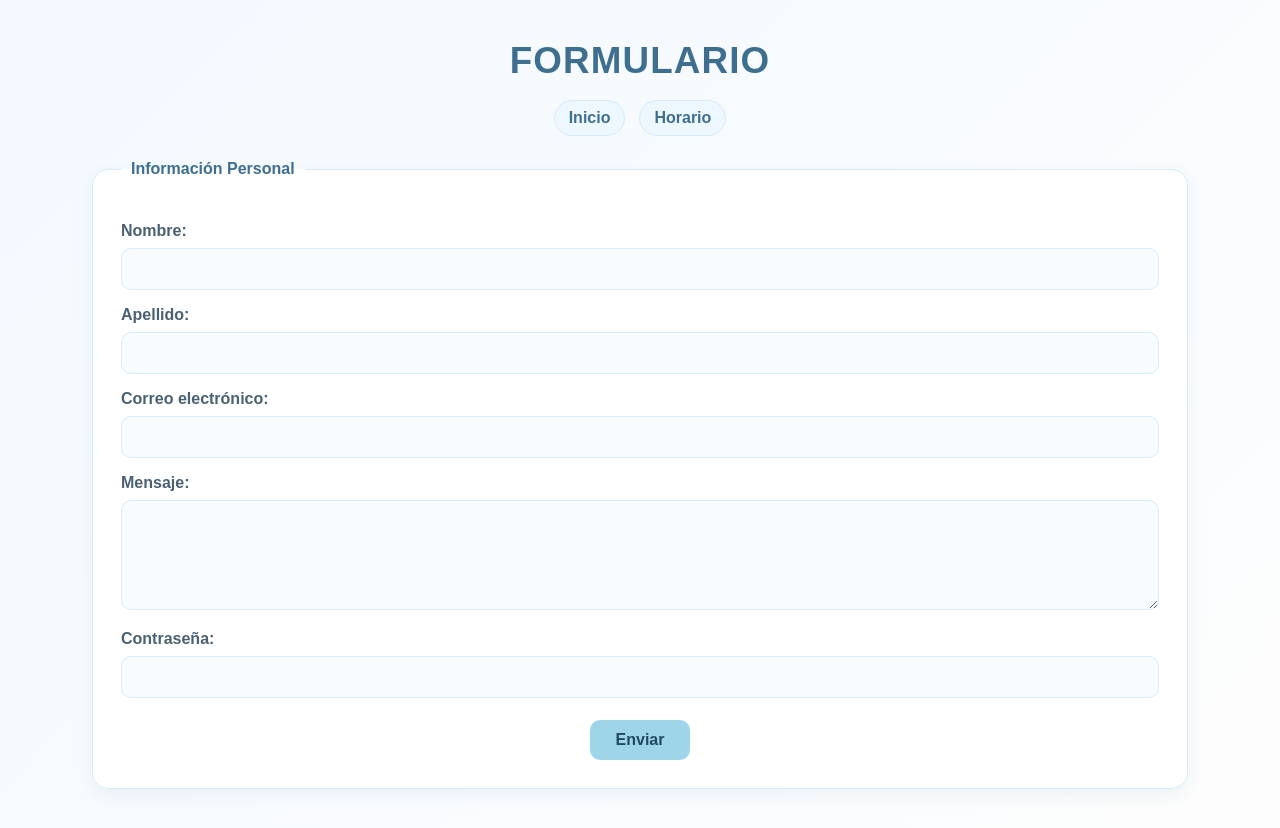
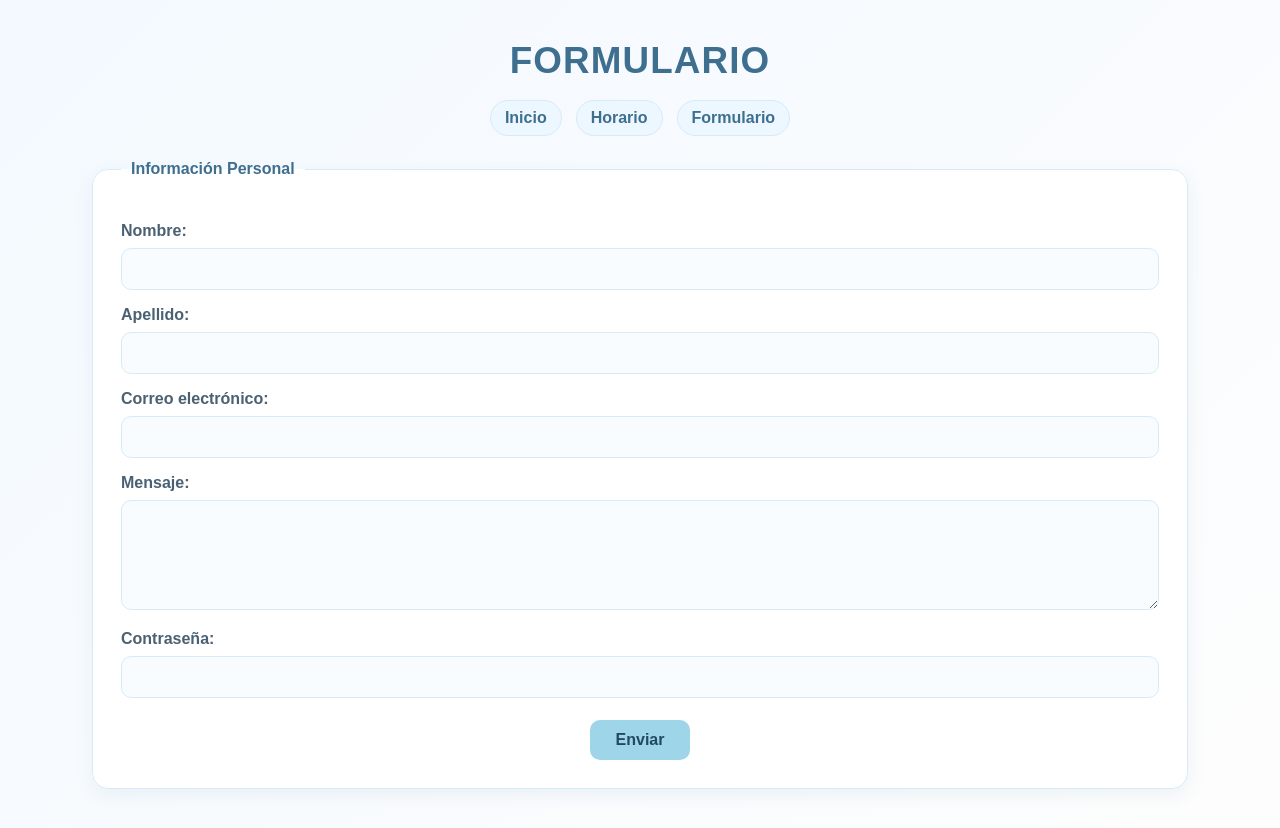
Before and after one commit to rubomor/proyecto1_RMS, a plain HTML site: page formulario.html in a window 1280 px wide. Drawn offline with Linux system fonts and the light colour scheme.

Commit message:
añadir enlaces en menu

```diff
--- a/formulario.html
+++ b/formulario.html
@@ -12,6 +12,7 @@
         <nav class="menu-navegacion">
             <a href="index.html">Inicio</a>
             <a href="horario.html">Horario</a>
+            <a href="formulario.html">Formulario</a>
         </nav>
     </div>
 
```
Also changed, not shown: horario.html (+1 -0 lines).
